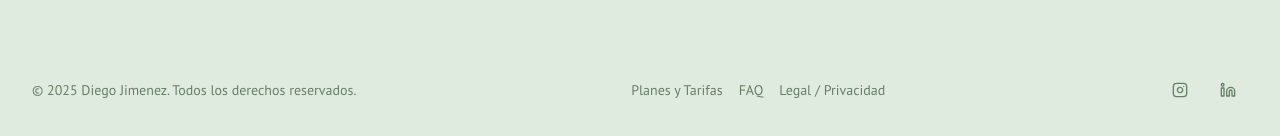
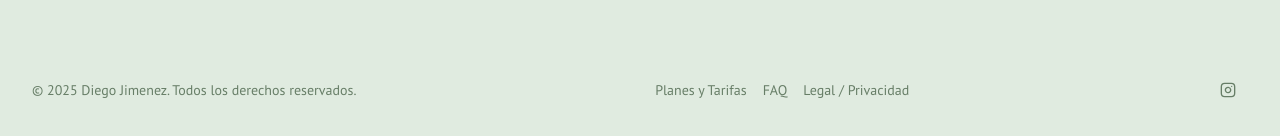
Before and after one commit to c3po-ccbot/entrenacondiego, a Next.js app: page / in a window 1280 px wide. Shown: the part 3653-3789 px from the top of the page. Built offline with nearby package versions, Linux system fonts and the light colour scheme.

Commit message:
fix: update Instagram link and remove LinkedIn icon (#6)

```diff
--- a/src/components/footer.tsx
+++ b/src/components/footer.tsx
@@ -1,5 +1,5 @@
 import Link from 'next/link';
-import { Instagram, Linkedin } from 'lucide-react';
+import { Instagram } from 'lucide-react';
 import { Button } from '@/components/ui/button';
 
 const Footer = () => {
@@ -23,13 +23,13 @@
           </nav>
           <div className="flex items-center gap-2">
             <Button variant="ghost" size="icon" asChild>
-              <a href="#" aria-label="Instagram">
+              <a
+                href="https://www.instagram.com/entrenacondiego/"
+                target="_blank"
+                rel="noopener noreferrer"
+                aria-label="Instagram"
+              >
                 <Instagram className="h-5 w-5" />
-              </a>
-            </Button>
-            <Button variant="ghost" size="icon" asChild>
-              <a href="#" aria-label="LinkedIn">
-                <Linkedin className="h-5 w-5" />
               </a>
             </Button>
           </div>
```
